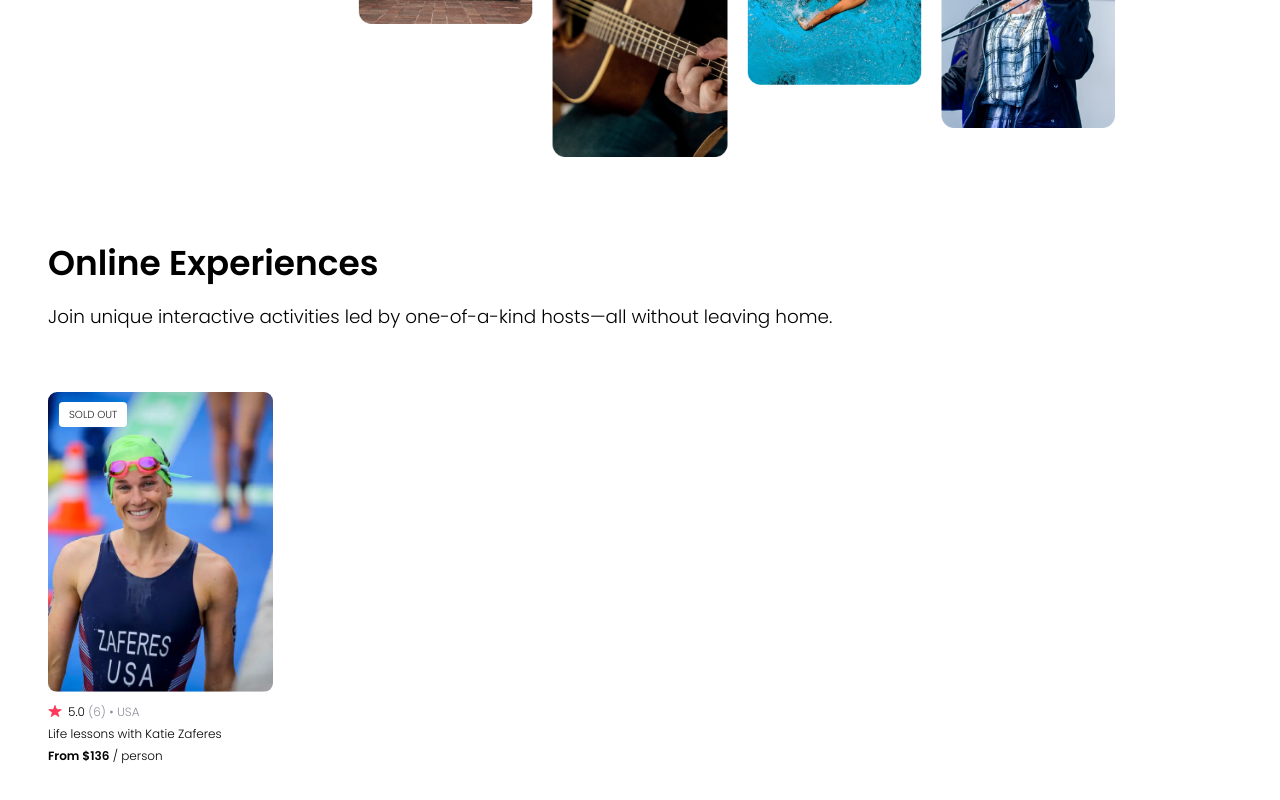
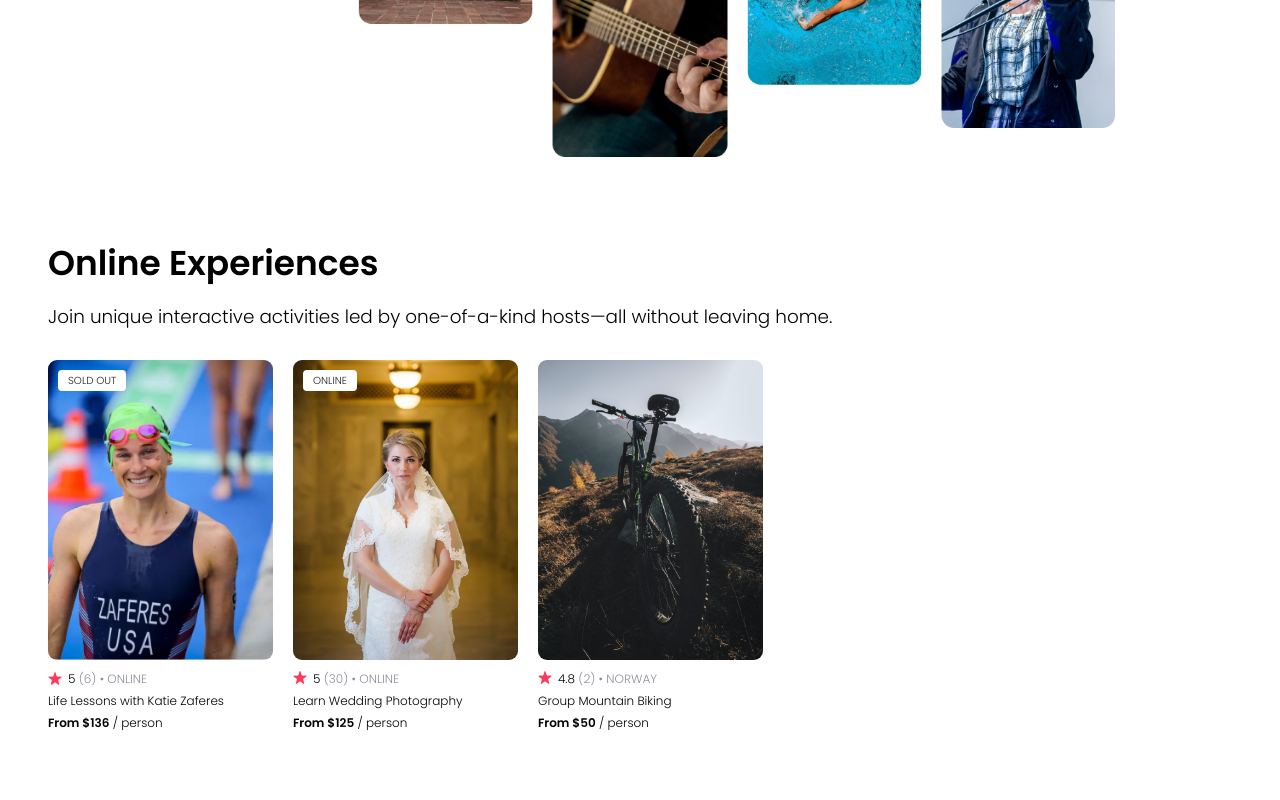
Before and after one commit to zowieerickson/airbnb-experiences-clone, a React (Vite) app: page / in a window 1280 px wide. Shown: the part 502-1302 px from the top of the page. After the commit the page ends 1244 px from the top, so only its background shows below. Built offline with nearby package versions, Linux system fonts and the light colour scheme.

Commit message:
use props to generate more card components from data file

```diff
--- a/src/App.css
+++ b/src/App.css
@@ -5,3 +5,11 @@
 .gray-text {
     color: #918E9B;
 }
+
+.cards-list {
+    margin: 0 3em;
+    display: flex;
+    flex-wrap: nowrap;
+    gap: 20px;
+    overflow-x: auto;
+}
--- a/src/App.jsx
+++ b/src/App.jsx
@@ -1,18 +1,31 @@
-import { useState } from 'react'
-import reactLogo from './assets/react.svg'
 import Navbar from './components/Navbar'
 import Hero from './components/Hero'
 import Card from './components/Card'
+import cardData from './data.js'
 import './App.css'
 
 function App() {
-  const [count, setCount] = useState(0)
+  const cardElements = cardData.map(card => {
+    return <Card
+      key={card.id}
+      img={card.coverImg}
+      rating={card.stats.rating}
+      reviewCount={card.stats.reviewCount}
+      location={card.location}
+      title={card.title}
+      price={card.price}
+      openSpots={card.openSpots}
+    />
+  })
+
 
   return (
     <div className="App">
       <Navbar />
       <Hero />
-      <Card />
+      <section className="cards-list">
+        {cardElements}
+      </section>
     </div>
   )
 }
--- a/src/components/Card.jsx
+++ b/src/components/Card.jsx
@@ -1,25 +1,28 @@
-import KatieZaferesCard from '../assets/katie-zaferes.png'
 import Star from '../assets/star.png'
 import '../styles/Card.css'
 
-function Card() {
+function Card(props) {
+    let badgeText;
+    if (props.openSpots === 0) {
+        badgeText = 'SOLD OUT'
+    } else if (props.location === 'Online') {
+        badgeText = 'ONLINE'
+    }
+
+
     return (
-        <section className="cards">
             <article className="card">
-                <div className="card__image-container">
-                    <img className="card__image" src={KatieZaferesCard} alt="Katie Zaferes in her swim gear smiling" />
-                    <span className="card__sticker">Sold&nbsp;Out</span>
-                </div>
+                {badgeText && <span className="card__sticker">{badgeText}</span>}
+                <img className="card__image" src={`../../src/assets/${props.img}`} alt="Katie Zaferes in her swim gear smiling" />
                 <div className="card__copy">
                     <div className="card__details">
                         <img className="card__rating-icon" src={Star} alt="" />
-                        <p><span className="card__rating">5.0</span> <span className="gray-text"><span className="card__rating-number">(6)</span> • <span className="card__country">usa</span></span></p>
+                        <p><span className="card__rating">{props.rating}</span> <span className="gray-text"><span className="card__rating-number">({props.reviewCount})</span> • <span className="card__country">{props.location}</span></span></p>
                     </div>
-                    <p className="card__description">Life lessons with Katie Zaferes</p>
-                    <p className="card__price"><span class="strong">From $136</span> / person</p>
+                    <p className="card__description">{props.title}</p>
+                    <p className="card__price"><span className="strong">From ${props.price}</span> / person</p>
                 </div>
             </article>
-        </section>
     )
 }
 
--- a/src/styles/Card.css
+++ b/src/styles/Card.css
@@ -1,11 +1,9 @@
-.cards {
-    margin: 4em 3em;
-}
-
 .card {
     max-width: 225px;
+    flex: 0 0 auto;
     display: flex;
     flex-direction: column;
+    position: relative;
 }
 
 .card__copy {
@@ -18,9 +16,9 @@
 }
 
 .card__sticker {
-    position: relative;
-    top: -293px;
-    left: 11px;
+    position: absolute;
+    top: 10px;
+    left: 10px;
     padding: 5px 10px;
     background-color: #fff;
     color: #222;
@@ -49,7 +47,3 @@
 .card__country {
     text-transform: uppercase;
 }
-
-.card__image-container {
-    margin-bottom: -22px;
-}
```
